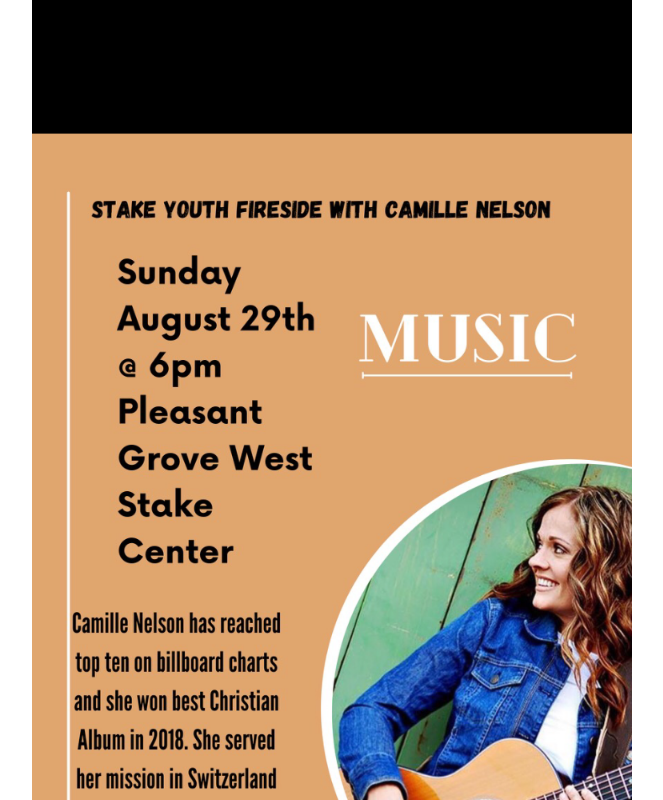
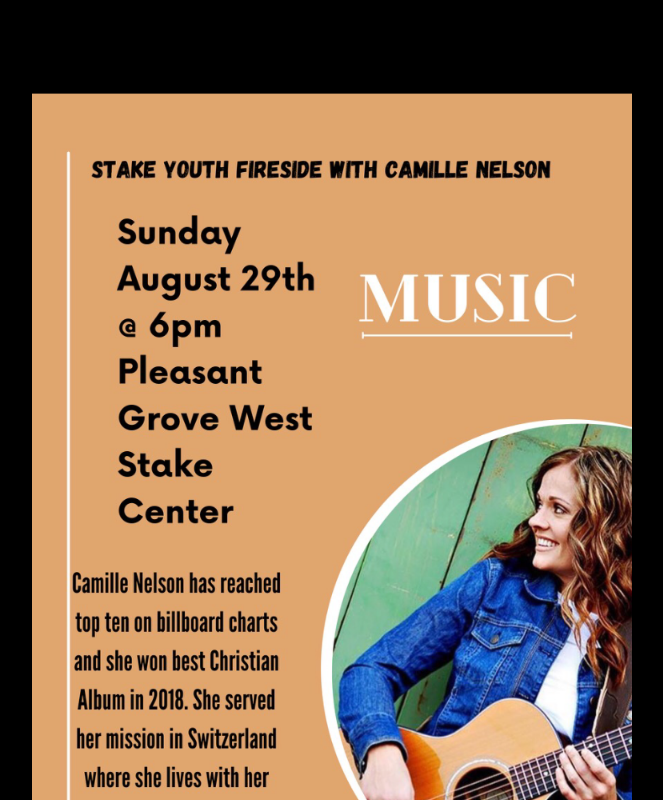
Before and after one commit to smcgee31/youth_fireside, a React (Create React App) app: page / in a window 1280 px wide. Shown: the top 800 px of the page, without its empty margins (308-971 px from the left). Built offline with nearby package versions, Linux system fonts and the light colour scheme.

Commit message:
small updates to position and background

```diff
--- a/public/index.html
+++ b/public/index.html
@@ -22,7 +22,7 @@
       work correctly both with client-side routing and a non-root public URL.
       Learn how to configure a non-root public URL by running `npm run build`.
     -->
-  <title>Sunday Fireside</title>
+  <title>Youth Fireside</title>
 </head>
 
 <body>
--- a/src/App.css
+++ b/src/App.css
@@ -7,6 +7,7 @@ img {
   max-width: 600px;
   background-color: #000;
   margin: auto;
+  margin-top: -40px;
 }
 
 .flyer-container {
--- a/src/index.css
+++ b/src/index.css
@@ -1,8 +1,8 @@
 body {
+  background-color: #000;
   margin: 0;
-  font-family: -apple-system, BlinkMacSystemFont, 'Segoe UI', 'Roboto', 'Oxygen',
-    'Ubuntu', 'Cantarell', 'Fira Sans', 'Droid Sans', 'Helvetica Neue',
-    sans-serif;
+  font-family: -apple-system, BlinkMacSystemFont, 'Segoe UI', 'Roboto', 'Oxygen', 'Ubuntu',
+    'Cantarell', 'Fira Sans', 'Droid Sans', 'Helvetica Neue', sans-serif;
   -webkit-font-smoothing: antialiased;
   -moz-osx-font-smoothing: grayscale;
 }
```
